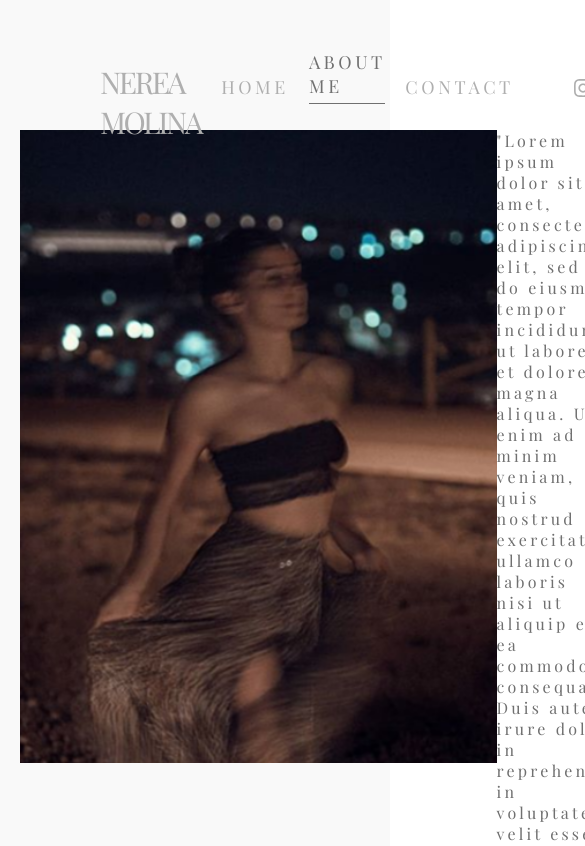
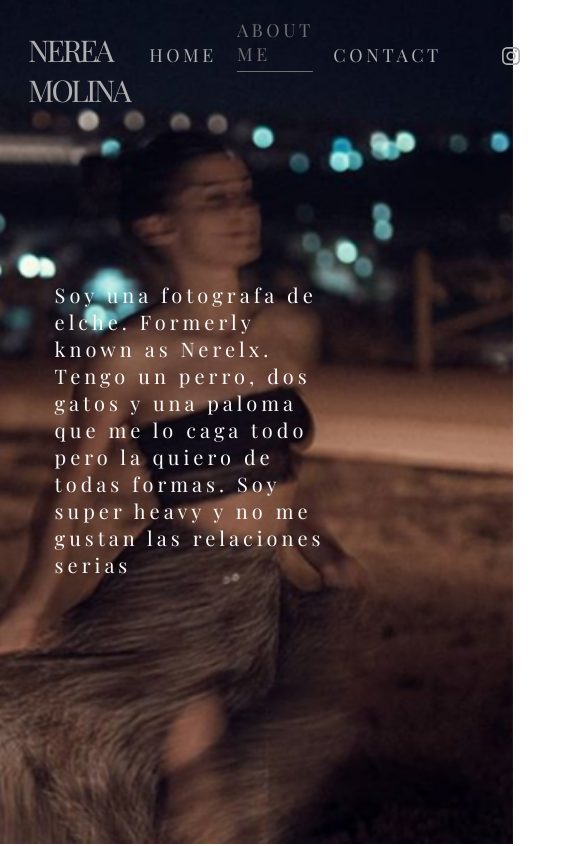
Before and after one commit to DomingoCast/nerea-portfolio, a React (Create React App) app: page /aboutme in a window 390 px wide. Shown: the top 846 px of the page, 585 px wide, since content can reach past the window. Built offline with nearby package versions, Linux system fonts and the light colour scheme.

Commit message:
more mobile adapting

```diff
--- a/src/components/AboutMe/AboutMe.js
+++ b/src/components/AboutMe/AboutMe.js
@@ -11,7 +11,7 @@ const aboutMe = (props) => {
                 <img className={classes.img} src={Nerea}/>
             </div>
             <p className={classes.p}>
-                "Lorem ipsum dolor sit amet, consectetur adipiscing elit, sed do eiusmod tempor incididunt ut labore et dolore magna aliqua. Ut enim ad minim veniam, quis nostrud exercitation ullamco laboris nisi ut aliquip ex ea commodo consequat. Duis aute irure dolor in reprehenderit in voluptate velit esse cillum dolore eu fugiat nulla pariatur. Excepteur sint occaecat cupidatat non proident, sunt in culpa qui officia deserunt mollit anim id est laborum."
+                Soy una fotografa de elche. Formerly known as Nerelx. Tengo un perro, dos gatos y una paloma que me lo caga todo pero la quiero de todas formas. Soy super heavy y no me gustan las relaciones serias
             </p>
         </div>
     )
--- a/src/components/AboutMe/AboutMe.module.sass
+++ b/src/components/AboutMe/AboutMe.module.sass
@@ -15,3 +15,29 @@
     width: 33%
     margin: auto
     color: var(--grey-3)
+
+@media screen and (max-width: 80em)
+    .container
+        display: flex
+        justify-content: center
+        align-items: center
+    .imgContainer
+        position: fixed
+        top: 0
+        left: 0
+        height: 100%
+        width: 100%
+    .img
+        height: 100%
+        //width: 100%
+        position: absolute
+        top: 50%
+        left: 50%
+        transform: translate(-50%, -50%)
+    .p
+        position: relative
+        width: 80%
+        margin: auto
+        //margin-top: 4rem
+        color: var(--grey-1)
+        font-size: 2rem
--- a/src/components/Layout/Layout.js
+++ b/src/components/Layout/Layout.js
@@ -26,7 +26,10 @@ const Layout = (props) => {
     }, [])
 
     const handleMenu = (e) => {
-        e.preventDefault()
+        if(e){
+            e.preventDefault()
+        }
+
         console.log('MENU', disMenu)
         if(disMenu){
             setDisMenu( false )
--- a/src/components/Layout/Layout.module.sass
+++ b/src/components/Layout/Layout.module.sass
@@ -11,10 +11,13 @@
     border-bottom: 2px solid var(--grey-3)
 
 .children
-    height: 100%
+    height: calc(100vh - 18rem)
     width: 100%
 
 @media screen and (max-width: 80em)
     .container
         padding: 5%
-        padding-top: 13rem
+        padding-top: 6.5rem
+    .children
+        height: calc(100vh - 11.5rem)
+        width: 100%
--- a/src/components/Navbar/Navbar.js
+++ b/src/components/Navbar/Navbar.js
@@ -7,15 +7,16 @@ import Instagram from '../../assets/instagram.svg'
 import classes from './Navbar.module.sass'
 
 const navbar = (props) => {
-    const currentStyle = {
-        color:"var(--grey-3)",
-        borderBottom: "1px solid var(--grey-3)",
-        paddingBottom: ".3em",
-        marginBottom: "-.3em"
-    }
+    let currentStyle
     console.log(props)
     let navContent
     if(props.mode==='desktop'){
+         currentStyle = {
+            color:"var(--grey-3)",
+            borderBottom: "1px solid var(--grey-3)",
+            paddingBottom: ".3em",
+            marginBottom: "-.3em"
+        }
         navContent = (
             <nav className={classes.nav + ' '+ (props.shrink?classes.shrink:null)}>
                 <Link to='/home' className={classes.link}><h1 className={classes.h1}>Nerea Molina</h1></Link>
@@ -30,6 +31,12 @@ const navbar = (props) => {
             </nav>
         )
     } else {
+         currentStyle = {
+            color:"var(--grey-1)",
+            borderBottom: "1px solid var(--grey-3)",
+            paddingBottom: ".3em",
+            marginBottom: "-.3em"
+        }
         navContent = (
             <>
             <nav className={classes.nav + ' '+ (props.shrink?classes.shrink:null)}>
@@ -38,12 +45,10 @@ const navbar = (props) => {
                     <div className={classes.hamContent}/>
                 </a>
             </nav>
-            <div className={classes.links+' '+classes.menu+' '+(props.disMenu ? null:classes.hidden)}>
-                <div className={(props.disMenu?null:classes.hidden)}>
-                    <NavLink activeStyle={currentStyle} to='/home'className={classes.link}>Home</NavLink>
-                    <NavLink activeStyle={currentStyle} to='/aboutme' className={classes.link}>About me</NavLink>
-                    <NavLink activeStyle={currentStyle} to='/contact' className={classes.link}>Contact</NavLink>
-                </div>
+            <div className={classes.links+' '+classes.menu+' '+(props.disMenu ? null:classes.menuHidden)}>
+                <NavLink activeStyle={currentStyle} onClick={() => props.handleMenu(null)} to='/home'className={classes.link}>Home</NavLink>
+                <NavLink activeStyle={currentStyle} onClick={() => props.handleMenu(null)} to='/aboutme' className={classes.link}>About me</NavLink>
+                <NavLink activeStyle={currentStyle} to='/contact' onClick={() => props.handleMenu(null)} className={classes.link}>Contact</NavLink>
             </div>
             </>
         )
--- a/src/components/Navbar/Navbar.module.sass
+++ b/src/components/Navbar/Navbar.module.sass
@@ -10,7 +10,7 @@
     flex-flow: row
     justify-content: space-between
     align-items: flex-end
-    margin-bottom: 5rem
+    //margin-bottom: 5rem
 
     align-items: baseline
     transition: all .5s
@@ -77,25 +77,47 @@
 //.ham
 .hamContent
     width: 3rem
-    border-top: 3px solid black
+    border-top: 3px solid var(--grey-2)
     &::after
       width: 100%
       margin-bottom: .2rem
       display: block
       content: ''
-      border-bottom: 3px solid black
+      border-bottom: 3px solid var(--grey-2)
     &::before
-      border-bottom: 3px solid black
+      border-bottom: 3px solid var(--grey-2)
       display: block
       content: ''
       width: 100%
       margin-bottom: .2rem
+
 .menu
-    position: absolute
+    transition: all .4s
+    position: fixed
     top: 0
     left: 0
     height: 100%
     width: 100%
-    background: yellow
+    background: var(--grey-3)
+    z-index: 5999
+    display: flex
+    flex-flow: column
+    justify-content: center
+    align-items: center
+    .link
+        font-size: 3rem
+        align-self: center
+        color: var(--grey-1)
+        &:not(:first-child)
+            margin-top: 4rem
+
+.menuHidden
+    left: -100%
+
 .hidden
     display: none
+
+@media screen and (max-width: 80em)
+  .nav
+      padding: 1.8rem 2.8rem
+      position: fixed
```
